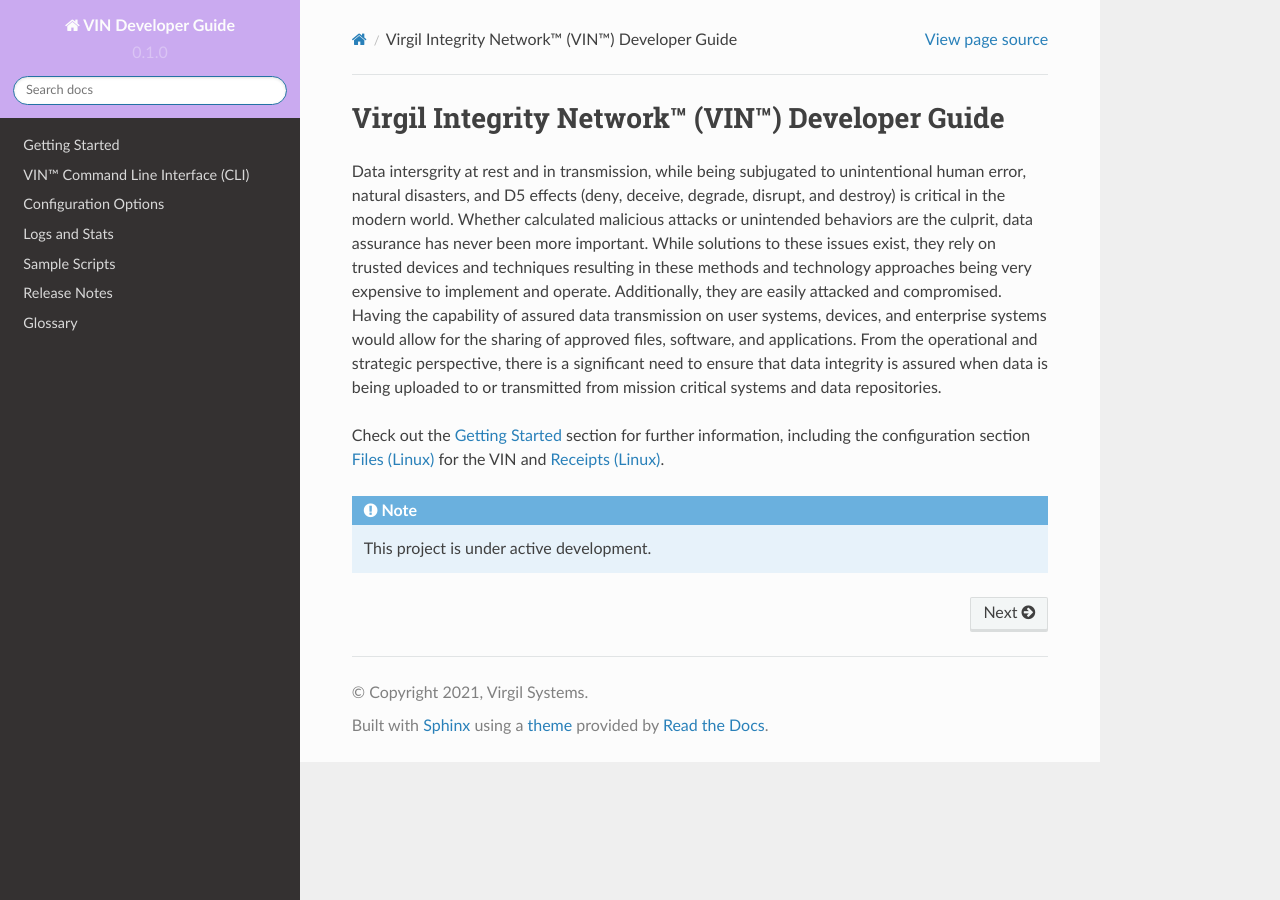
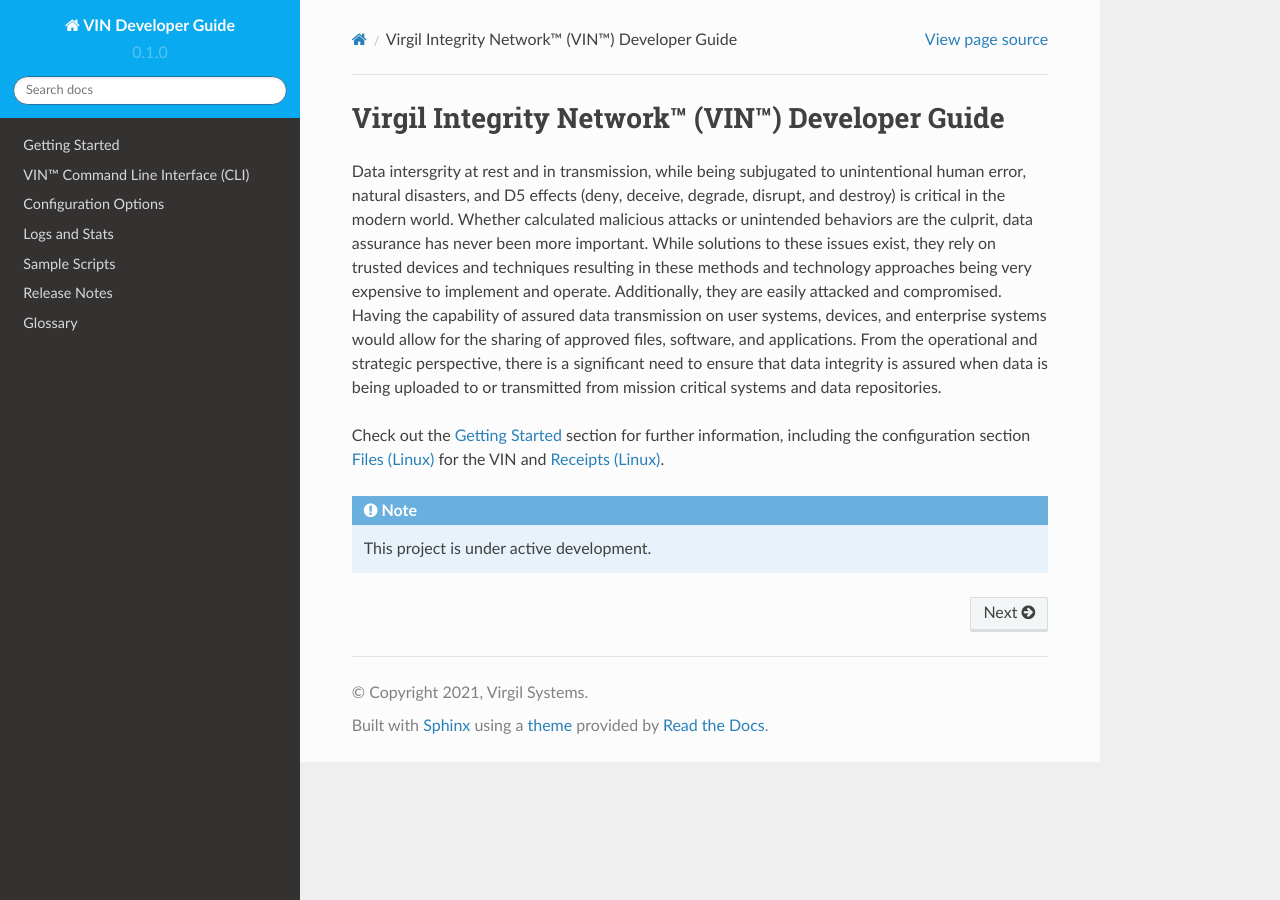
Before and after one commit to Market-Insight-Solutions-LLC/vin-developer-guide, a Sphinx documentation site: the page built from docs/source/index.rst, in a window 1280 px wide. Built offline with Sphinx 7.4.7 and the Read the Docs theme 2.0.0, drawn with Linux system fonts in a browser that asks for light colours.

Commit message:
testing blue

```diff
--- a/docs/source/_static/css/custom.css
+++ b/docs/source/_static/css/custom.css
@@ -2,7 +2,7 @@
 
 /* Side navigation bar color */
 .wy-side-nav-search {
-    background-color: #caaaF0;
+    background-color: #0aaaF0;
 }
 
 /* Fix horizontal scrollbars in tables*/
```
